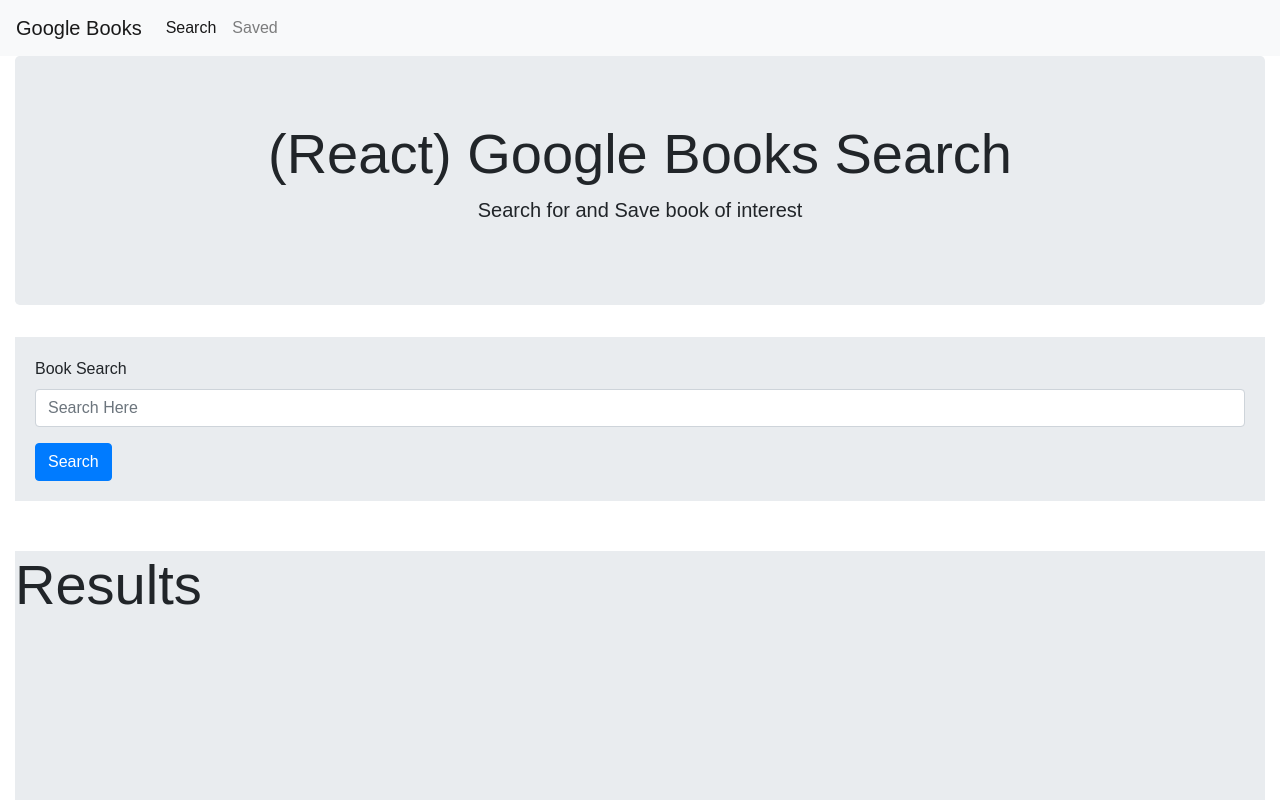
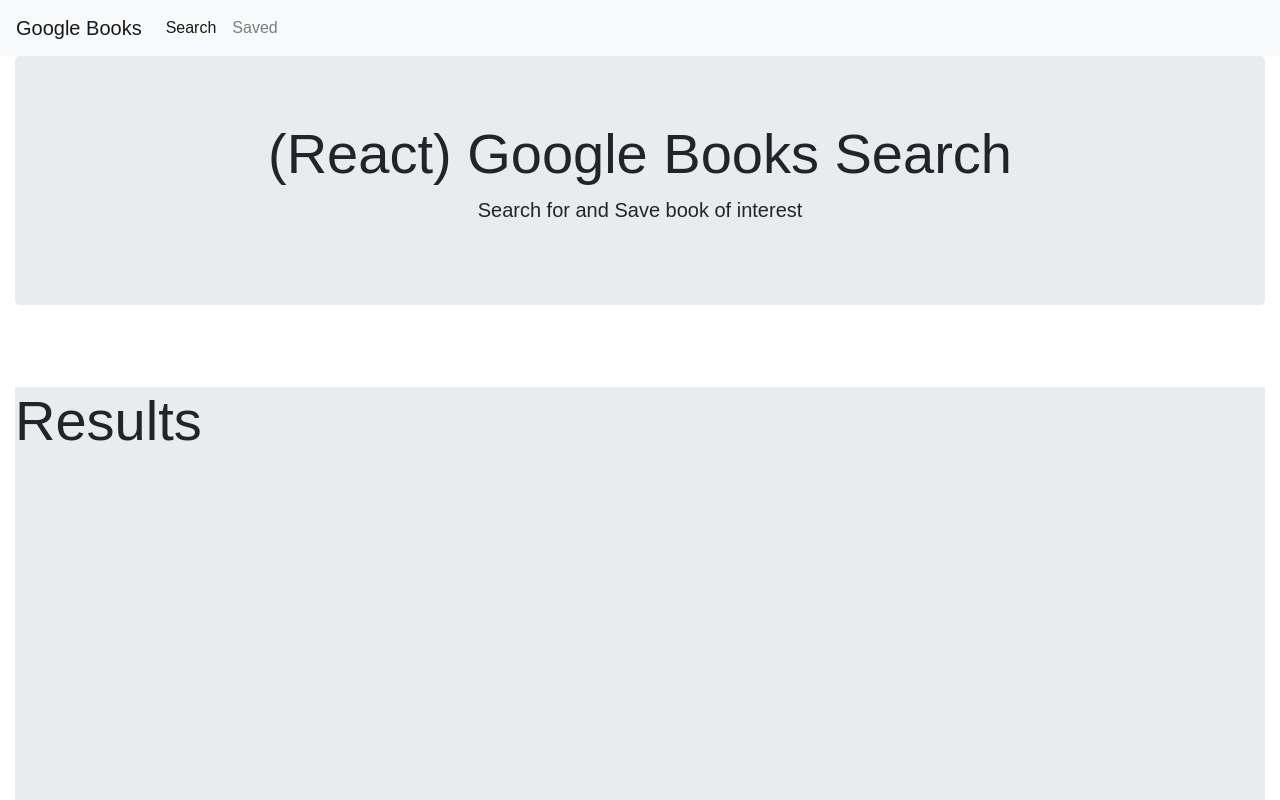
Before and after one commit to KantKontrol/React-BookSearch, a React (Create React App) app in the folder client/: page /saved in a window 1280 px wide. Shown: the top 800 px of the page. Built offline with nearby package versions, Linux system fonts and the light colour scheme.

Commit message:
added savedPage, added more funcionality to results and result card

```diff
--- a/client/src/App.js
+++ b/client/src/App.js
@@ -3,6 +3,7 @@
 import "./App.css";
 import Navbar from "./components/Navbar";
 import SearchPage from "./pages/SearchPage";
+import SavedPage from "./pages/SavedPage";
 
 function App() {
   return (
@@ -16,7 +17,7 @@
             <SearchPage />
         </Route>
         <Route exact path="/saved">
-            <SearchPage />
+            <SavedPage />
         </Route>
       </Switch>
     </BrowserRouter>
--- a/client/src/components/ResultCard/index.js
+++ b/client/src/components/ResultCard/index.js
@@ -12,7 +12,7 @@
                 <div className="col-6">
                     <div className="btn-group" role="group">
                         <a type="button" className="btn btn-secondary" href={props.link} >View</a>
-                        <button type="button" className="btn btn-secondary" onClick={() => props.handleSave(props)}>Save</button>
+                        {props.save ? <button type="button" className="btn btn-secondary" onClick={() => props.handleSave(props)}>Save</button> : <button type="button" className="btn btn-secondary" onClick={() => props.handleDelete(props)}>Delete</button>}
                     </div>
                 </div>
             </div>
--- a/client/src/components/Results/index.js
+++ b/client/src/components/Results/index.js
@@ -13,7 +13,7 @@
                     books ? books.map(e => {
                         let data = e.volumeInfo;
 
-                        return <ResultCard key={e.id} id={e.id} title={data.title} auth={data.authors} img={data.imageLinks.thumbnail} desc={data.description} link={data.infoLink} handleSave={props.handleSave}/>
+                        return <ResultCard key={e.id} id={e.id} title={data.title} auth={data.authors} img={data.imageLinks.thumbnail} desc={data.description} link={data.infoLink} save={props.save} handleSave={props.handleSave}/>
                     }) : <h2>No Results Available</h2>
                 }
             </div>
--- /dev/null
+++ b/client/src/pages/SavedPage.js
@@ -0,0 +1,36 @@
+import React, { useEffect, useState } from "react";
+import Jumbotron from "../components/Jumbotron";
+import Results from "../components/Results";
+import API from "../utils/API";
+
+
+function SavedPage(){
+
+    const [savedBooks, setSavedBooks] = useState([]);
+
+    function useEffect(){
+
+    }
+
+    function handleDelete(id){
+
+    }
+
+    return (
+        <div className="container-fluid">
+            <div className="row">
+                <div className="col-12">
+                    <Jumbotron title="(React) Google Books Search" lead="Search for and Save book of interest" />
+                </div>
+            </div>
+
+            <div className="row">
+                <Results books={savedBooks}  save={false} handleDelete={handleDelete}/>
+            </div>
+
+        </div>
+    );
+}
+
+
+export default SavedPage;
--- a/client/src/pages/SearchPage.js
+++ b/client/src/pages/SearchPage.js
@@ -3,7 +3,6 @@
 import SearchForm from  "../components/SearchForm";
 import Results from "../components/Results";
 import API from "../utils/API";
-import { PromiseProvider } from "mongoose";
 
 function SearchPage() {
 
@@ -31,7 +30,6 @@
         console.log(data);
     }
 
-
     return (
         <div className="container-fluid">
             <div className="row">
@@ -47,7 +45,7 @@
             </div>
 
             <div className="row">
-                <Results books={books} handleSave={handleSave} />
+                <Results books={books} save={true} handleSave={handleSave} />
             </div>
 
         </div>
```
